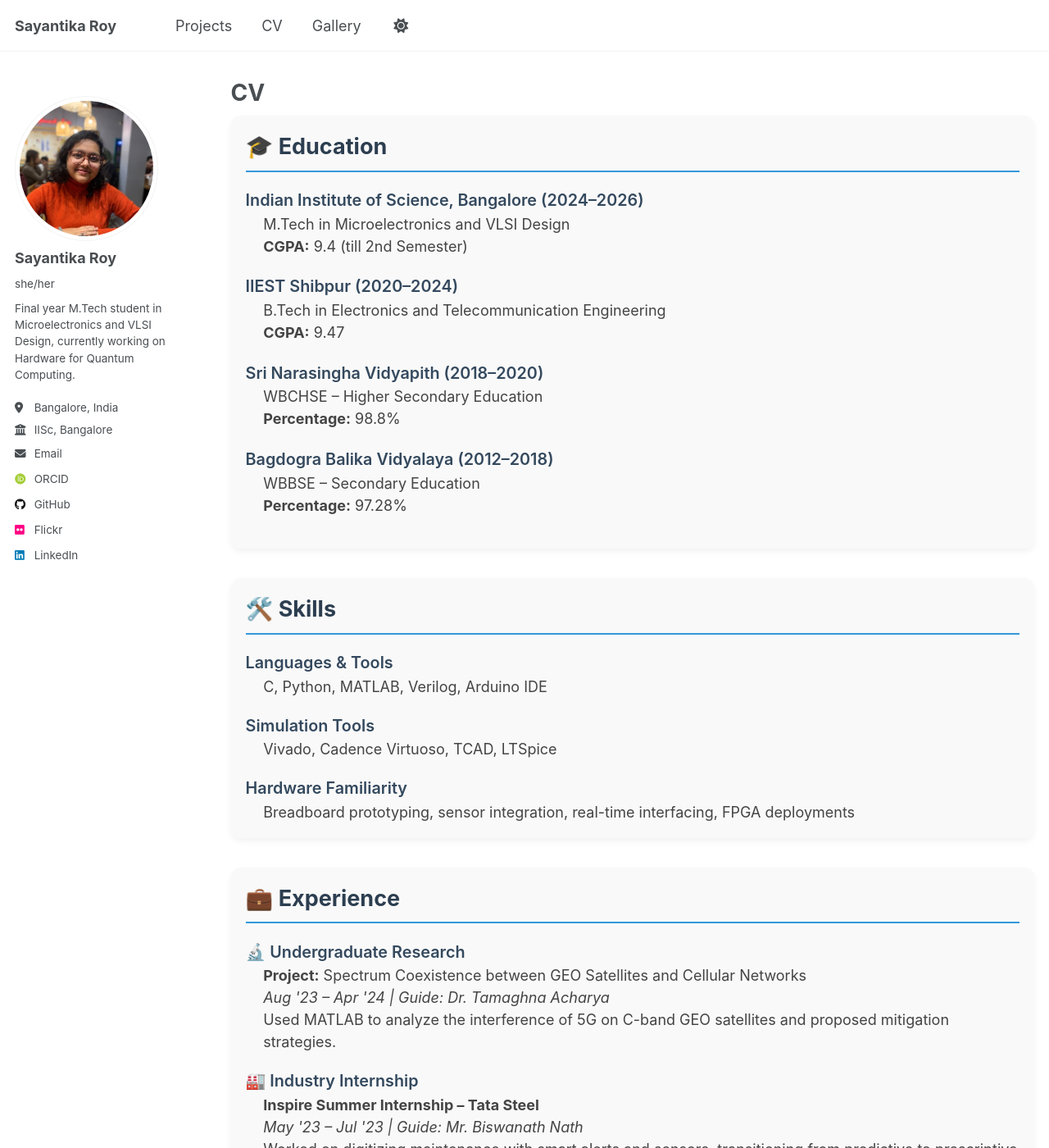
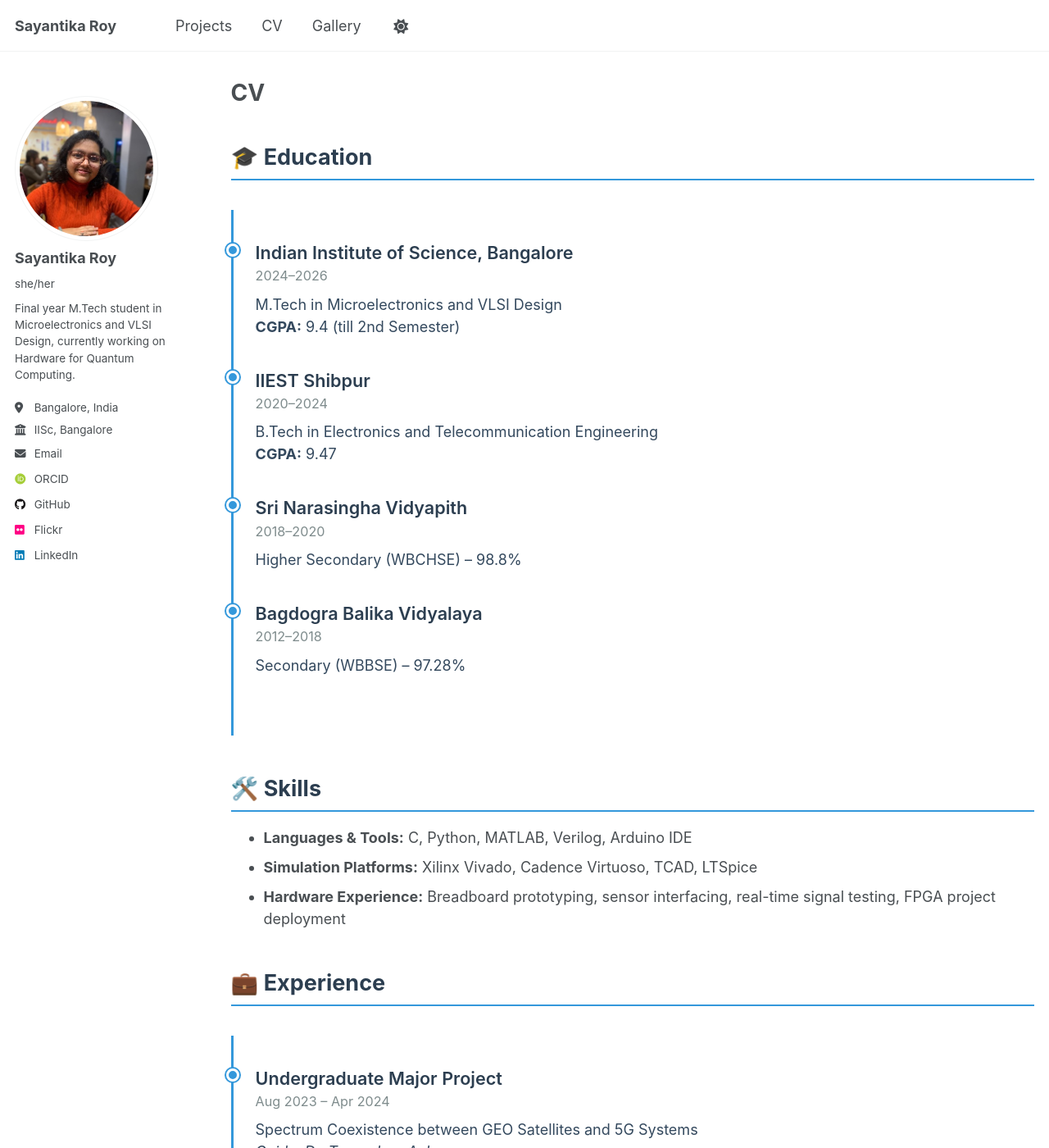
Before and after one commit to sayo-134/sayantika-roy.github.io, a Jekyll site: the page built from _pages/cv.md, in a window 1280 px wide and 1400 px high. Shown: the whole window at 82% size. Built offline with Jekyll 4.4.1, drawn with Linux system fonts in a browser that asks for light colours; some web fonts are replaced; a style sheet for code colours, icons or effects is not loaded; some of the changed text lies outside the part shown.

Commit message:
updated cv.md

```diff
--- a/_pages/cv.md
+++ b/_pages/cv.md
@@ -9,113 +9,186 @@ redirect_from:
 
 {% include base_path %}
 
+<link rel="stylesheet" href="https://cdnjs.cloudflare.com/ajax/libs/font-awesome/6.4.0/css/all.min.css" integrity="sha512-dOx0x3ZdEWrHgl9zUn35apLfbsfZ5Pa4f+w0mReXzqmeMRBp6qBd8AYe0/SC4y6WlZ8zNUz50rYQq+K8p6JgOQ==" crossorigin="anonymous" referrerpolicy="no-referrer" />
+
 <style>
-.cv-section {
+:root {
+  --timeline-line: #3498db;
+  --timeline-dot: #3498db;
+  --text-primary: #2c3e50;
+  --text-secondary: #7f8c8d;
+  --text-muted: #34495e;
+  --section-border: #3498db;
+}
+
+@media (prefers-color-scheme: dark) {
+  :root {
+    --timeline-line: #74b9ff;
+    --timeline-dot: #74b9ff;
+    --text-primary: #ecf0f1;
+    --text-secondary: #bdc3c7;
+    --text-muted: #95a5a6;
+    --section-border: #74b9ff;
+  }
+}
+
+.timeline {
+  position: relative;
+  padding: 2rem 0;
+  margin: 2rem 0;
+  border-left: 3px solid var(--timeline-line);
+}
+.timeline-item {
   margin-bottom: 2rem;
-  padding: 1rem;
-  background-color: #f9f9f9;
-  border-radius: 12px;
-  box-shadow: 0 4px 8px rgba(0,0,0,0.05);
+  padding-left: 1.5rem;
+  position: relative;
 }
-.cv-title {
-  font-size: 1.5em;
+.timeline-item::before {
+  content: "";
+  position: absolute;
+  left: -9px;
+  top: 0.25rem;
+  width: 16px;
+  height: 16px;
+  background-color: var(--timeline-dot);
+  border-radius: 50%;
+  border: 3px solid white;
+  box-shadow: 0 0 0 2px var(--timeline-dot);
+}
+.timeline-title {
+  font-size: 1.2rem;
+  font-weight: 600;
+  color: var(--text-primary);
+}
+.timeline-date {
+  font-size: 0.9rem;
+  color: var(--text-secondary);
+  margin-bottom: 0.5rem;
+}
+.timeline-desc {
+  color: var(--text-muted);
+  line-height: 1.5;
+}
+.section-header {
+  font-size: 1.5rem;
+  color: var(--text-primary);
   font-weight: bold;
-  color: #2c3e50;
-  margin-bottom: 0.75em;
-  border-bottom: 2px solid #3498db;
-  padding-bottom: 0.3em;
-}
-.cv-subtitle {
-  font-size: 1.1em;
-  font-weight: 600;
-  color: #34495e;
-  margin-top: 1em;
-}
-.cv-item {
-  margin-bottom: 1.2em;
-}
-.cv-description {
-  margin-left: 1.2em;
-  color: #444;
-  line-height: 1.5;
+  margin-top: 2.5rem;
+  margin-bottom: 1rem;
+  border-bottom: 2px solid var(--section-border);
+  padding-bottom: 0.3rem;
 }
 </style>
 
-<div class="cv-section">
-  <div class="cv-title">🎓 Education</div>
-
-  <div class="cv-item">
-    <div class="cv-subtitle">Indian Institute of Science, Bangalore (2024–2026)</div>
-    <div class="cv-description">M.Tech in Microelectronics and VLSI Design<br><strong>CGPA:</strong> 9.4 (till 2nd Semester)</div>
+<div class="section-header">🎓 Education</div>
+<div class="timeline">
+  <div class="timeline-item">
+    <div class="timeline-title">Indian Institute of Science, Bangalore</div>
+    <div class="timeline-date">2024–2026</div>
+    <div class="timeline-desc">M.Tech in Microelectronics and VLSI Design<br><strong>CGPA:</strong> 9.4 (till 2nd Semester)</div>
   </div>
-
-  <div class="cv-item">
-    <div class="cv-subtitle">IIEST Shibpur (2020–2024)</div>
-    <div class="cv-description">B.Tech in Electronics and Telecommunication Engineering<br><strong>CGPA:</strong> 9.47</div>
+  <div class="timeline-item">
+    <div class="timeline-title">IIEST Shibpur</div>
+    <div class="timeline-date">2020–2024</div>
+    <div class="timeline-desc">B.Tech in Electronics and Telecommunication Engineering<br><strong>CGPA:</strong> 9.47</div>
   </div>
-
-  <div class="cv-item">
-    <div class="cv-subtitle">Sri Narasingha Vidyapith (2018–2020)</div>
-    <div class="cv-description">WBCHSE – Higher Secondary Education<br><strong>Percentage:</strong> 98.8%</div>
+  <div class="timeline-item">
+    <div class="timeline-title">Sri Narasingha Vidyapith</div>
+    <div class="timeline-date">2018–2020</div>
+    <div class="timeline-desc">Higher Secondary (WBCHSE) – 98.8%</div>
   </div>
-
-  <div class="cv-item">
-    <div class="cv-subtitle">Bagdogra Balika Vidyalaya (2012–2018)</div>
-    <div class="cv-description">WBBSE – Secondary Education<br><strong>Percentage:</strong> 97.28%</div>
+  <div class="timeline-item">
+    <div class="timeline-title">Bagdogra Balika Vidyalaya</div>
+    <div class="timeline-date">2012–2018</div>
+    <div class="timeline-desc">Secondary (WBBSE) – 97.28%</div>
   </div>
 </div>
 
-<div class="cv-section">
-  <div class="cv-title">🛠️ Skills</div>
+<div class="section-header">🛠️ Skills</div>
+<ul>
+  <li><strong>Languages & Tools:</strong> C, Python, MATLAB, Verilog, Arduino IDE</li>
+  <li><strong>Simulation Platforms:</strong> Xilinx Vivado, Cadence Virtuoso, TCAD, LTSpice</li>
+  <li><strong>Hardware Experience:</strong> Breadboard prototyping, sensor interfacing, real-time signal testing, FPGA project deployment</li>
+</ul>
 
-  <div class="cv-subtitle">Languages & Tools</div>
-  <div class="cv-description">C, Python, MATLAB, Verilog, Arduino IDE</div>
-
-  <div class="cv-subtitle">Simulation Tools</div>
-  <div class="cv-description">Vivado, Cadence Virtuoso, TCAD, LTSpice</div>
-
-  <div class="cv-subtitle">Hardware Familiarity</div>
-  <div class="cv-description">Breadboard prototyping, sensor integration, real-time interfacing, FPGA deployments</div>
-</div>
-
-<div class="cv-section">
-  <div class="cv-title">💼 Experience</div>
-
-  <div class="cv-subtitle">🔬 Undergraduate Research</div>
-  <div class="cv-description">
-    <strong>Project:</strong> Spectrum Coexistence between GEO Satellites and Cellular Networks<br>
-    <em>Aug '23 – Apr '24 | Guide: Dr. Tamaghna Acharya</em><br>
-    Used MATLAB to analyze the interference of 5G on C-band GEO satellites and proposed mitigation strategies.
+<div class="section-header">💼 Experience</div>
+<div class="timeline">
+  <div class="timeline-item">
+    <div class="timeline-title">Undergraduate Major Project</div>
+    <div class="timeline-date">Aug 2023 – Apr 2024</div>
+    <div class="timeline-desc">
+      Spectrum Coexistence between GEO Satellites and 5G Systems<br>
+      <em>Guide: Dr. Tamaghna Acharya</em><br>
+      MATLAB simulations to assess and mitigate 5G interference on C-band GEO satellites.
+    </div>
   </div>
-
-  <div class="cv-subtitle">🏭 Industry Internship</div>
-  <div class="cv-description">
-    <strong>Inspire Summer Internship – Tata Steel</strong><br>
-    <em>May '23 – Jul '23 | Guide: Mr. Biswanath Nath</em><br>
-    Worked on digitizing maintenance with smart alerts and sensors, transitioning from predictive to prescriptive models.
+  <div class="timeline-item">
+    <div class="timeline-title">Inspire Summer Internship – Tata Steel</div>
+    <div class="timeline-date">May 2023 – Jul 2023</div>
+    <div class="timeline-desc">
+      Reliability Enhancement through Digitalization<br>
+      <em>Guide: Mr. Biswanath Nath</em><br>
+      Smart sensor-based alerts for predictive maintenance. Shifted to prescriptive analytics model.
+    </div>
   </div>
 </div>
 
-<div class="cv-section">
-  <div class="cv-title">🏆 Academic Achievements</div>
-  <div class="cv-description">
-    • Wells Fargo Women in Tech Fellow @ IISc<br>
-    • GATE 2024 – EC: 226, IN: 55<br>
-    • Ranked 3rd in B.Tech Department (IIEST Shibpur)<br>
-    • JBNSTS Senior Scholar (Top 10 Girls – 2020)<br>
-    • WBCHSE Topper – Rank 6 (2020)<br>
-    • WBBSE Topper – Rank 9 (2018)
+<div class="section-header">📚 Academic Activities</div>
+<div class="timeline">
+  <div class="timeline-item">
+    <div class="timeline-title">Attended VLSID 2025 Conference</div>
+    <div class="timeline-date">Jan 2025</div>
+    <div class="timeline-desc">Participated in the 38th International Conference on VLSI Design and Embedded Systems. Interacted with researchers, attended keynote talks, and explored future directions in microelectronics and SoC design.</div>
   </div>
 </div>
 
-<div class="cv-section">
-  <div class="cv-title">📌 Positions of Responsibility</div>
-  <div class="cv-description">
-    • Webmaster – IEEE IISc VLSI Chapter (Jan '25 – Present)<br>
-    • Alumni-Connect Organizer – Vaidyutak Tech Fest (2023–24)<br>
-    • Event Head – Bread-Byte, Vaidyutak 2.0<br>
-    • Video Editor – JBSPDF (2022)<br>
-    • Content Lead – Robodarshan Robotics Society (2022)<br>
-    • Coding Instructor – Natun Pata NGO (2021–22)
+<div class="section-header">🏆 Academic Achievements</div>
+<div class="timeline">
+  <div class="timeline-item">
+    <div class="timeline-title">Wells Fargo Women in Tech Fellow</div>
+    <div class="timeline-date">2024–Present</div>
+  </div>
+  <div class="timeline-item">
+    <div class="timeline-title">GATE 2024</div>
+    <div class="timeline-desc">EC Rank – 226 | IN Rank – 55</div>
+  </div>
+  <div class="timeline-item">
+    <div class="timeline-title">B.Tech Dept. Rank: 3rd (IIEST Shibpur)</div>
+  </div>
+  <div class="timeline-item">
+    <div class="timeline-title">JBNSTS Senior Scholar</div>
+    <div class="timeline-desc">Top 10 girls selected in 2020 after science aptitude & interview rounds.</div>
+  </div>
+  <div class="timeline-item">
+    <div class="timeline-title">WBCHSE Topper</div>
+    <div class="timeline-desc">Ranked 6th in West Bengal HS Exam 2020</div>
+  </div>
+  <div class="timeline-item">
+    <div class="timeline-title">WBBSE Topper</div>
+    <div class="timeline-desc">Ranked 9th in Madhyamik Exam 2018</div>
   </div>
 </div>
+
+<div class="section-header">📌 Positions of Responsibility</div>
+<div class="timeline">
+  <div class="timeline-item">
+    <div class="timeline-title">Webmaster, IEEE IISc VLSI Chapter</div>
+    <div class="timeline-date">Jan 2025 – Present</div>
+  </div>
+  <div class="timeline-item">
+    <div class="timeline-title">Vaidyutak Tech Fest</div>
+    <div class="timeline-desc">Alumni-Connect Organizer (2023–24), Bread-Byte Event Head (2022–23)</div>
+  </div>
+  <div class="timeline-item">
+    <div class="timeline-title">Video Editor, JBSPDF</div>
+    <div class="timeline-date">2022</div>
+  </div>
+  <div class="timeline-item">
+    <div class="timeline-title">Robodarshan (IIEST Robotics Club)</div>
+    <div class="timeline-desc">Content Lead, 2022</div>
+  </div>
+  <div class="timeline-item">
+    <div class="timeline-title">Natun Pata NGO, Siliguri</div>
+    <div class="timeline-desc">Taught basic C to students from Class V–X</div>
+  </div>
+</div>
```
